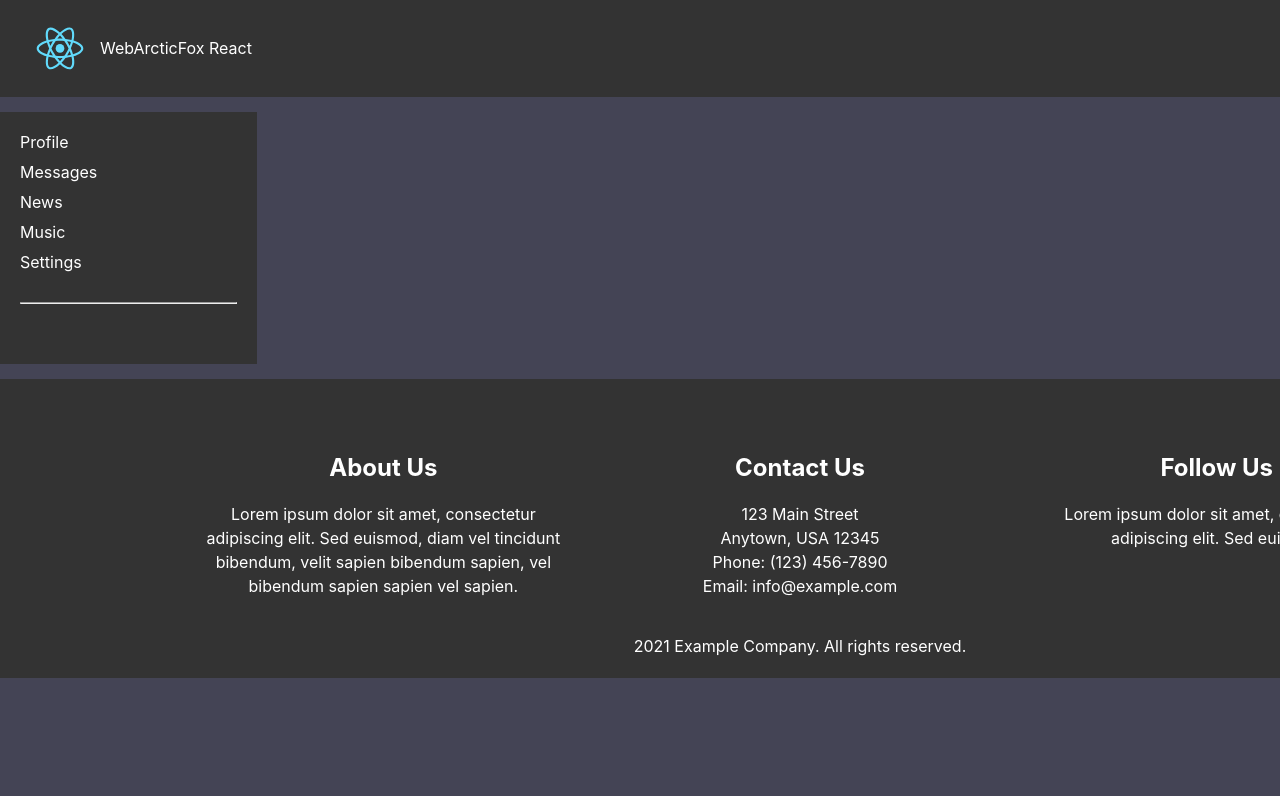
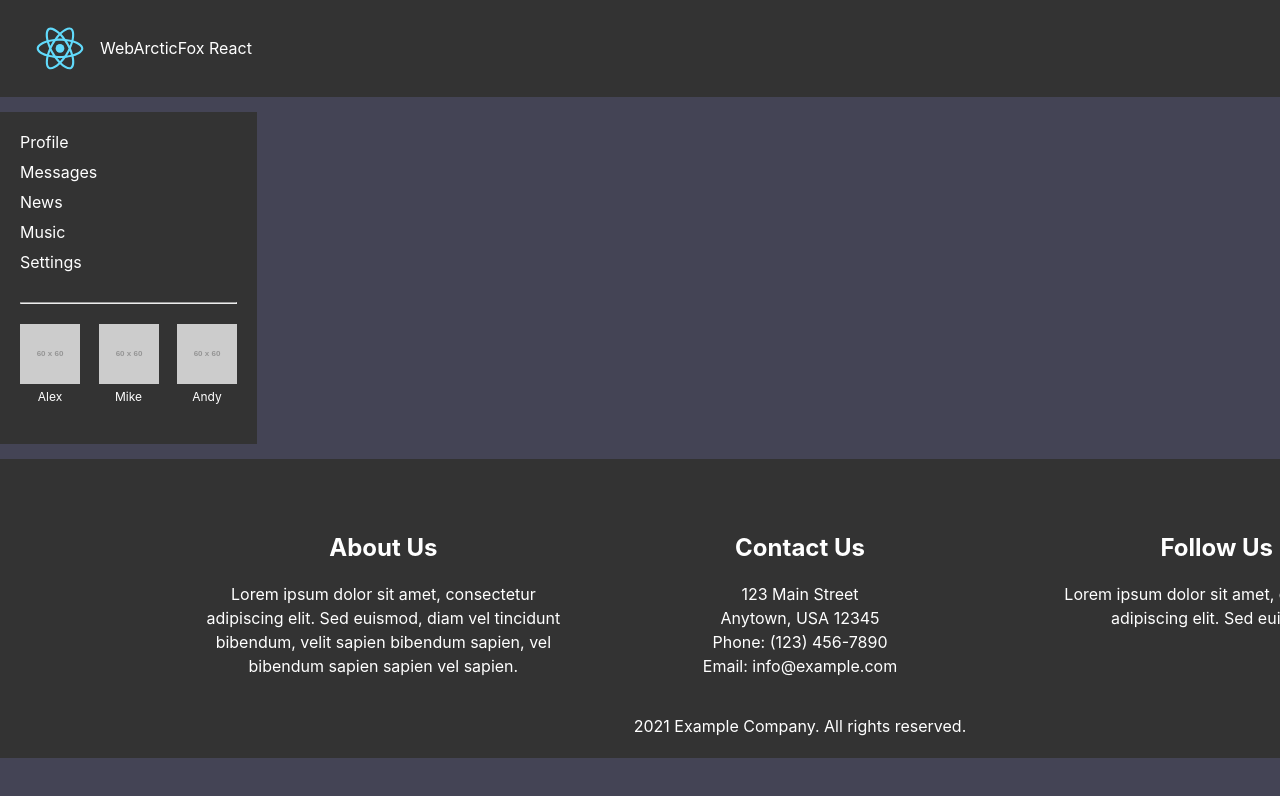
Before and after one commit to alexkrvch/ReactJSSocial, a React (Create React App) app: page / in a window 1280 px wide. Shown: the top 796 px of the page. Built offline with nearby package versions, Linux system fonts and the light colour scheme.

Commit message:
Lesson-45 homework

```diff
--- a/src/App.js
+++ b/src/App.js
@@ -1,9 +1,10 @@
 import './App.css';
 import Header from './components/Header/Header';
-import Nav from "./components/Nav/Nav";
+import NavContainer from "./components/Nav/NavContainer";
 import Content from "./components/Content/Content";
 import Footer from "./components/Footer/Footer";
 import {BrowserRouter} from "react-router-dom";
+
 
 const App = (props) => {
     return (
@@ -12,7 +13,7 @@ const App = (props) => {
                 <div className="App-content">
                     <Header />
                     <div className="App-centerPage">
-                        <Nav />
+                        <NavContainer />
                         <Content />
                     </div>
                     <Footer />
--- a/src/components/Nav/Nav.jsx
+++ b/src/components/Nav/Nav.jsx
@@ -3,8 +3,7 @@ import {NavLink} from "react-router-dom";
 import Friend from "./Friend/Friend";
 
 const Nav = (props) => {
-    let FriendsList = {};
-    // let Friends = FriendsList.map( f => <Friend key={f.id} name={f.name} id={f.id} img={f.img} />)
+    let friends = props.friends.map( f => <Friend key={f.id} name={f.name} id={f.id} img={f.img} />)
 
     return (
         <nav className={s.sidebar_nav}>
@@ -20,7 +19,7 @@ const Nav = (props) => {
                 <hr />
 
                 <div className={s.sidebar_friends}>
-                    {/*{ Friends }*/}
+                    { friends }
                 </div>
             </div>
         </nav>
--- /dev/null
+++ b/src/components/Nav/NavContainer.jsx
@@ -0,0 +1,19 @@
+import {connect} from "react-redux";
+import Nav from "./Nav";
+
+let mapStateToProps = (state) => {
+    return {
+        friends: state.Navbar.Friends
+    }
+}
+
+let mapDispatchToProps = (dispatch) => {
+    return {
+
+    }
+}
+
+const NavContainer = connect(mapStateToProps, mapDispatchToProps)(Nav)
+
+
+export default NavContainer;
```
